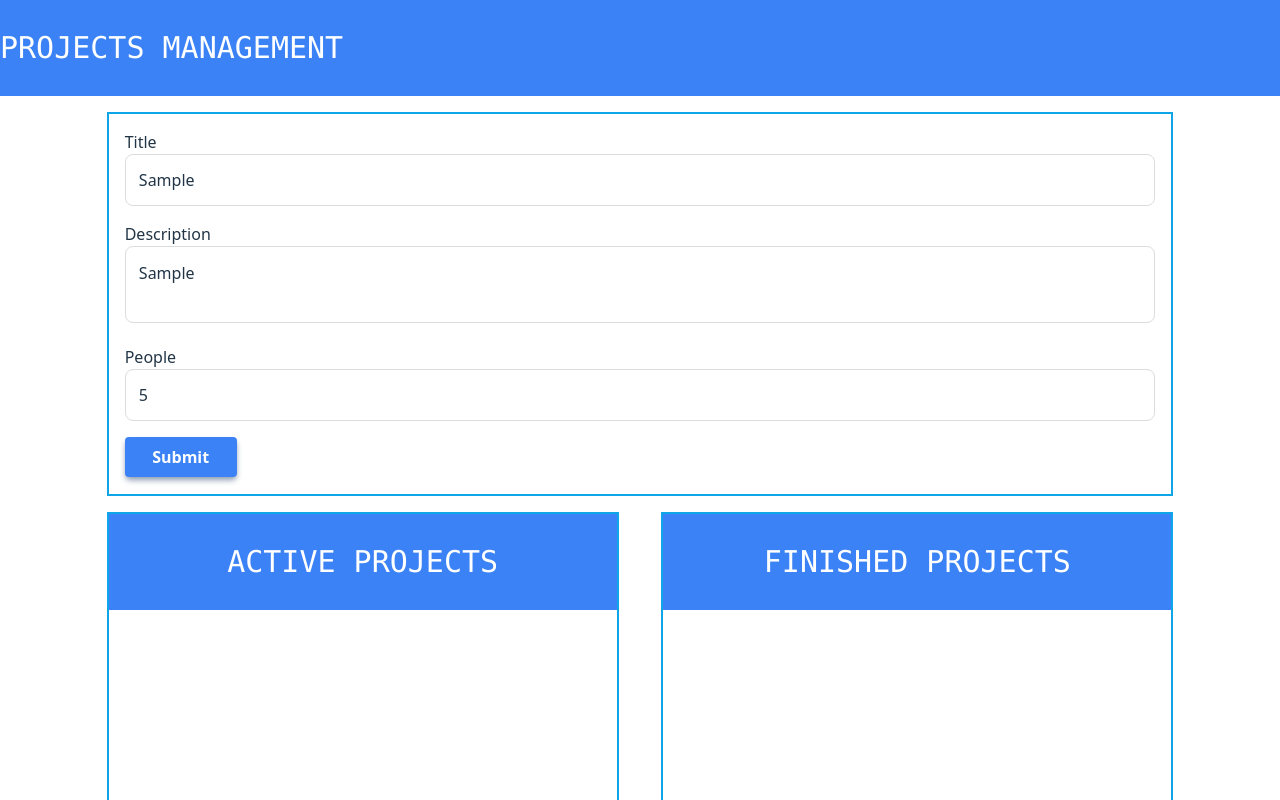
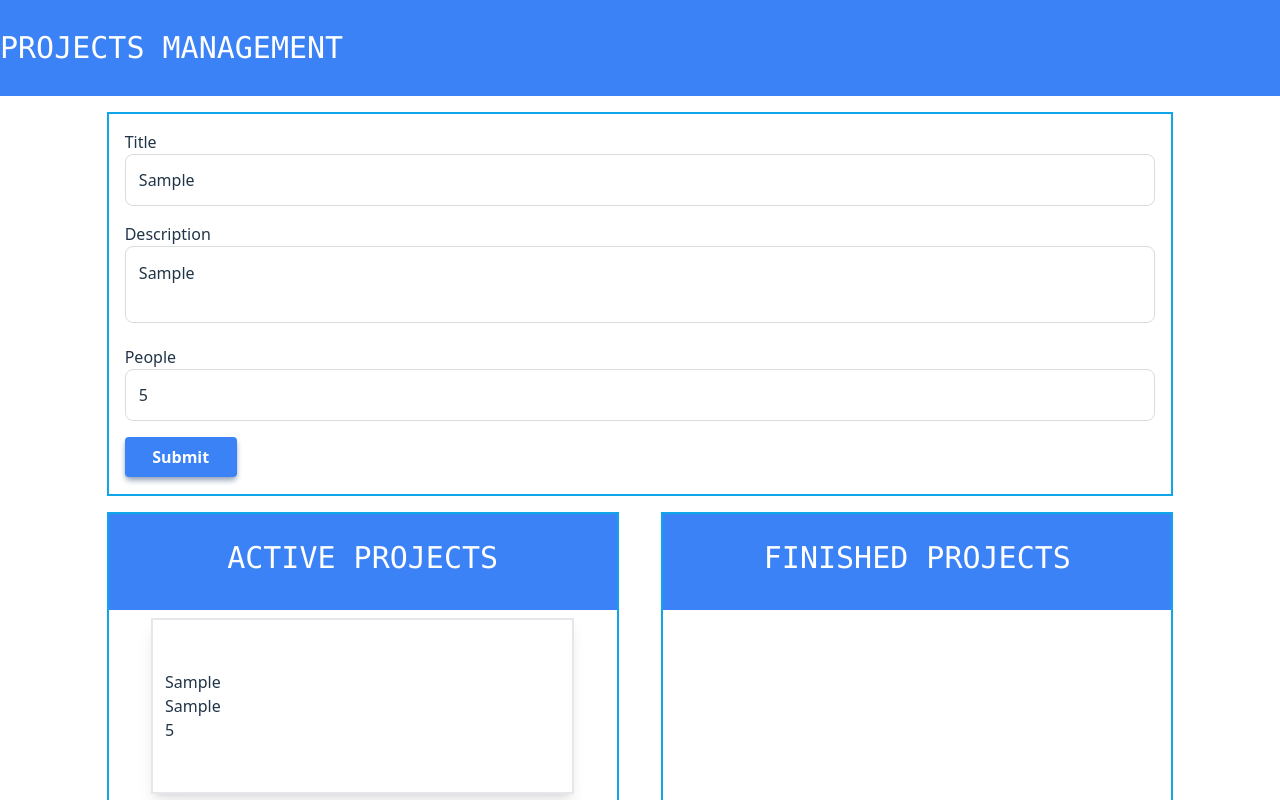
Before and after one commit to yusuken1121/CICCC_FinalProject, a React (Vite) app: page / in a window 1280 px wide. Both pictures are taken after typing "Sample", "Sample", "5" into the empty fields and a click on the button "Submit". Shown: the top 800 px of the page. Built offline with nearby package versions, Linux system fonts and the light colour scheme.

Commit message:
✨ Distribute Item to Corresponding List

```diff
--- a/src/components/molecule/ProjectActiveList.tsx
+++ b/src/components/molecule/ProjectActiveList.tsx
@@ -1,5 +1,10 @@
-import { ProjectItemListFormat } from "./listTemplate/ProjectItemListFormat";
+import { ProjectListType } from "../../types/project";
+import { ProjectListFormat } from "./listTemplate/ProjectListFormat";
 
 export const ProjectActiveList = () => {
-  return <ProjectItemListFormat>ACTIVE PROJECTS</ProjectItemListFormat>;
+  return (
+    <ProjectListFormat projectType={ProjectListType.ACTIVE}>
+      ACTIVE PROJECTS
+    </ProjectListFormat>
+  );
 };
--- a/src/components/molecule/ProjectFinishedList.tsx
+++ b/src/components/molecule/ProjectFinishedList.tsx
@@ -1,5 +1,10 @@
-import { ProjectItemListFormat } from "./listTemplate/ProjectItemListFormat";
+import { ProjectListType } from "../../types/project";
+import { ProjectListFormat } from "./listTemplate/ProjectListFormat";
 
 export const ProjectFinishedList = () => {
-  return <ProjectItemListFormat>FINISHED PROJECTS</ProjectItemListFormat>;
+  return (
+    <ProjectListFormat projectType={ProjectListType.FINISHED}>
+      FINISHED PROJECTS
+    </ProjectListFormat>
+  );
 };
--- a/src/components/molecule/ProjectList.tsx
+++ b/src/components/molecule/ProjectList.tsx
@@ -2,6 +2,7 @@ import React, { useContext, useState } from "react";
 import { SubmitButton } from "../atom/SubmitButton";
 import { v4 as uuid } from "uuid";
 import { ProjectsCtx } from "../../provider/ProjectCtx";
+import { ProjectListType } from "../../types/project";
 
 export const ProjectsList = () => {
   const [title, setTitle] = useState<string>("");
@@ -22,7 +23,10 @@ export const ProjectsList = () => {
   };
   const submitProject = (e: React.FormEvent) => {
     e.preventDefault();
-    setProjects([...projects, { id: uuid(), title, description, people }]);
+    setProjects([
+      ...projects,
+      { id: uuid(), title, description, people, type: ProjectListType.ACTIVE },
+    ]);
   };
   console.log(projects);
 
--- /dev/null
+++ b/src/components/molecule/itemTemplate/ProjectItemFormat.tsx
@@ -0,0 +1,20 @@
+import { FC } from "react";
+type ProjectItemFormatType = {
+  title: string;
+  description: string;
+  people: number;
+};
+
+export const ProjectItemFormat: FC<ProjectItemFormatType> = ({
+  title,
+  description,
+  people,
+}) => {
+  return (
+    <div className="w-5/6 h-44 border-2 mt-2 shadow-lg lg:max-w-xl flex flex-col flex-wrap justify-center p-3 break-all">
+      <p>{title}</p>
+      <p>{description}</p>
+      <p>{people}</p>
+    </div>
+  );
+};
--- a/src/components/molecule/listTemplate/ProjectItemListFormat.tsx
+++ /dev/null
@@ -1,17 +0,0 @@
-import { FC, ReactNode } from "react";
-
-type ProjectItemListFormat = {
-  children: ReactNode;
-};
-
-export const ProjectItemListFormat: FC<ProjectItemListFormat> = ({
-  children,
-}) => {
-  return (
-    <div className="w-48p h-svh mb-2 border-2 border-sky-500 mt-4">
-      <div className="banner-base flex justify-center">
-        <h1 className="h1-base">{children}</h1>
-      </div>
-    </div>
-  );
-};
--- /dev/null
+++ b/src/components/molecule/listTemplate/ProjectListFormat.tsx
@@ -0,0 +1,56 @@
+import { FC, ReactNode, useContext } from "react";
+import { ProjectItemFormat } from "../itemTemplate/ProjectItemFormat";
+import { ProjectsCtx } from "../../../provider/ProjectCtx";
+import { Project, ProjectListType } from "../../../types/project";
+
+type ProjectListFormat = {
+  children: ReactNode;
+  projectType: ProjectListType;
+};
+
+export const ProjectListFormat: FC<ProjectListFormat> = ({
+  children,
+  projectType,
+}) => {
+  const { projects } = useContext(ProjectsCtx);
+  const activeProjects = projects.filter((project: Project) => {
+    return project.type === "ACTIVE";
+  });
+  console.log("active 🚀", activeProjects);
+  const finishedProjects = projects.filter((project: Project) => {
+    return project.type === "FINISHED";
+  });
+  console.log("finished 🚀", finishedProjects);
+
+  return (
+    <div className="w-48p h-svh mb-2 border-2 border-sky-500 mt-4">
+      <div className="banner-base flex justify-center">
+        <h1 className="h1-base mb-2">{children}</h1>
+      </div>
+      <div className="w-full flex flex-col justify-center items-center">
+        {projectType === "ACTIVE" &&
+          activeProjects.map((project: Project) => {
+            return (
+              <ProjectItemFormat
+                key={project.id}
+                title={project.title}
+                description={project.description}
+                people={project.people}
+              />
+            );
+          })}
+        {projectType === "FINISHED" &&
+          finishedProjects.map((project: Project) => {
+            return (
+              <ProjectItemFormat
+                key={project.id}
+                title={project.title}
+                description={project.description}
+                people={project.people}
+              />
+            );
+          })}
+      </div>
+    </div>
+  );
+};
--- a/src/types/project.ts
+++ b/src/types/project.ts
@@ -3,8 +3,13 @@ export interface Project {
   title: string;
   description: string;
   people: number;
+  type: ProjectListType;
 }
 
+export enum ProjectListType {
+  ACTIVE = "ACTIVE",
+  FINISHED = "FINISHED",
+}
 export interface ProjectsContextType {
   projects: Project[];
   setProjects: React.Dispatch<React.SetStateAction<Project[]>>;
```
